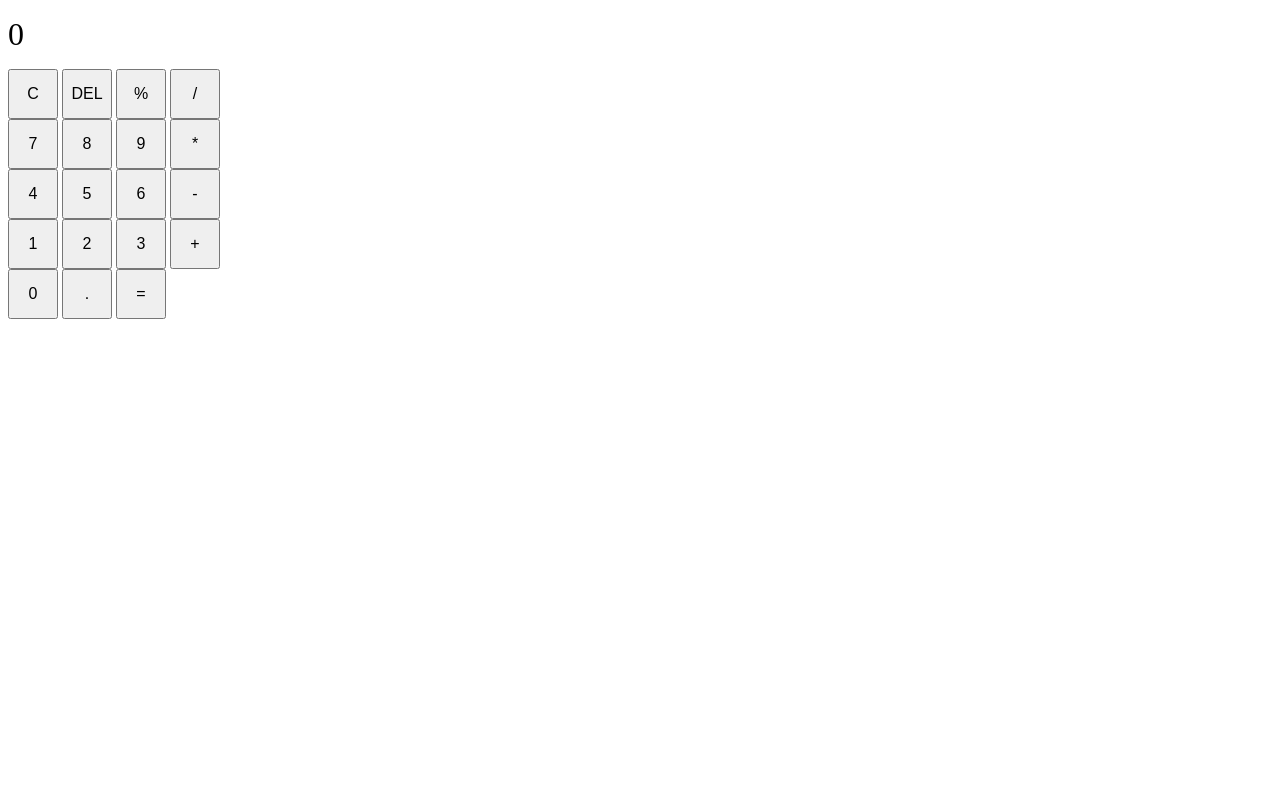
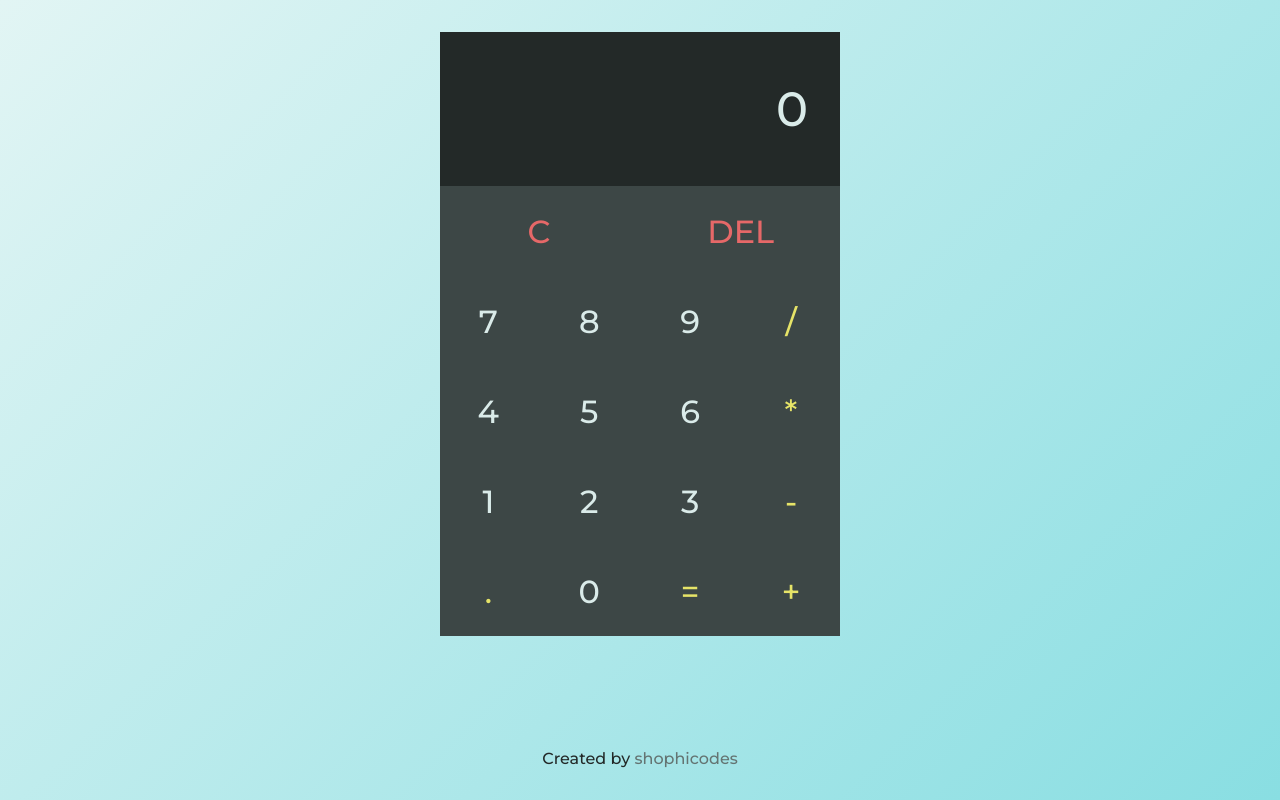
Before and after one commit to shophicodes/calculator, a plain HTML site: page index.html in a window 1280 px wide. Drawn offline with Linux system fonts and the light colour scheme.

Commit message:
New UI design

```diff
--- a/index.html
+++ b/index.html
@@ -4,45 +4,48 @@
     <meta charset="UTF-8">
     <meta http-equiv="X-UA-Compatible" content="IE=edge">
     <meta name="viewport" content="width=device-width, initial-scale=1.0">
+    <link rel="preconnect" href="https://fonts.googleapis.com">
+    <link rel="preconnect" href="https://fonts.gstatic.com" crossorigin>
+    <link href="https://fonts.googleapis.com/css2?family=Montserrat:wght@500;900&display=swap" rel="stylesheet">
     <link rel="stylesheet" href="style.css">
     <title>Calculator</title>
 </head>
 <body>
-    <div class="main">
-        <div class="container">
+    <div class="container">
+        <div class="calculator-container">
             <div class="display" id="output">0</div>
             <div class="controls">
                 <div class="row">
-                    <button class="btn">C</button>
-                    <button class="btn">DEL</button>
-                    <button class="btn">%</button>
-                    <button class="btn">/</button>
+                    <button class="btn btn-bigger">C</button>
+                    <button class="btn btn-bigger">DEL</button>
                 </div>
                 <div class="row">
-                    <button class="btn">7</button>
-                    <button class="btn">8</button>
-                    <button class="btn">9</button>
-                    <button class="btn">*</button>
+                    <button class="btn btn-number">7</button>
+                    <button class="btn btn-number">8</button>
+                    <button class="btn btn-number">9</button>
+                    <button class="btn btn-operator">/</button>
                 </div>
                 <div class="row">
-                    <button class="btn">4</button>
-                    <button class="btn">5</button>
-                    <button class="btn">6</button>
-                    <button class="btn">-</button>
+                    <button class="btn btn-number">4</button>
+                    <button class="btn btn-number">5</button>
+                    <button class="btn btn-number">6</button>
+                    <button class="btn btn-operator">*</button>
                 </div>
                 <div class="row">
-                    <button class="btn">1</button>
-                    <button class="btn">2</button>
-                    <button class="btn">3</button>
-                    <button class="btn">+</button>
+                    <button class="btn btn-number">1</button>
+                    <button class="btn btn-number">2</button>
+                    <button class="btn btn-number">3</button>
+                    <button class="btn btn-operator">-</button>
                 </div>
                 <div class="row">
-                    <button class="btn">0</button>
-                    <button class="btn">.</button>
-                    <button class="btn">=</button>
+                    <button class="btn btn-operator">.</button>
+                    <button class="btn btn-number">0</button>
+                    <button class="btn btn-operator">=</button>
+                    <button class="btn btn-operator">+</button>
                 </div>
             </div>
         </div>
+        <div class="footer">Created by <a href="https://github.com/shophicodes" class="profile-link" target="_blank">shophicodes</a></div>
     </div>
     <script src="/script.js"></script>
 </body>
--- a/script.js
+++ b/script.js
@@ -43,7 +43,7 @@ function formatResult() {
         parseFloat(secondNumber)
 
         result = operate(firstNumber, secondNumber, operation);
-        firstNumber = result;
+        firstNumber = !isItInteger(result) && !isNaN(result) ? result.toFixed(8) : result;
     }
     output.textContent = firstNumber;
     /* when two numbers were already specified after selecting an operation,
@@ -100,7 +100,6 @@ actions.forEach(action => action.addEventListener("click", () => {
         case "9":
             if(firstNumberForInput) {
                 firstNumber += action.textContent;
-                console.log(firstNumber);
                 output.textContent = firstNumber;
             }
             else {
--- a/style.css
+++ b/style.css
@@ -1,12 +1,76 @@
+* {
+    margin: 0;
+    padding: 0;
+    box-sizing: border-box;
+}
 .container {
+    display: flex;
+    flex-direction: column;
+    align-items: center;
+    justify-content: space-between;
+    width: 100%;
+    height: 100vh;
+    font-family: 'Montserrat', sans-serif;
+    padding: 2rem 0;
+    background: linear-gradient(135deg, rgba(226,245,244,1) 0%, rgba(137,222,226,1) 100%);
+}
+.calculator-container {
     width: 400px;
+    height: 604px;
+    background-color: #232928;
 }
 .display {
-    font-size: 2em;
-    margin: 1rem 0;
+    font-size: 3em;
+    padding: 3rem 0;
+    margin: 0 2rem;
+    color: #daebe9;
+    text-align: right;
+}
+.controls {
+    background-color: #3d4746;
 }
 .btn {
-    width: 50px;
-    height: 50px;
-    font-size: 1em;
+    font-family: 'Montserrat', sans-serif;
+    width: 24.15%;
+    height: 90px;
+    font-size: 2em;
+    border: none;
+    outline: none;
+    background-color: transparent;
+    color: #daebe9;
+    text-align: center;
+    transition: 0.3s;
 }
+.btn-bigger {
+    width: 49.4%;
+    color: #e66868;
+}
+.btn-operator {
+    color: #e6e468;
+}
+.btn:hover {
+    cursor: pointer;
+    transition: 0.3s;
+}
+.btn-number:hover {
+    text-shadow: 2px 2px 15px #daebe9;
+}
+.btn-bigger:hover {
+    text-shadow: 2px 2px 15px #e66868;
+}
+.btn-operator:hover {
+    text-shadow: 2px 2px 15px #e6e468;
+}
+.footer {
+    color: #232928;
+}
+.profile-link {
+    text-decoration: none;
+    color: #647472;
+    transform: 0.3s;
+}
+.profile-link:hover {
+    cursor: pointer;
+    transition: 0.3s;
+    text-shadow: 2px 2px 15px #647472;
+}
```
